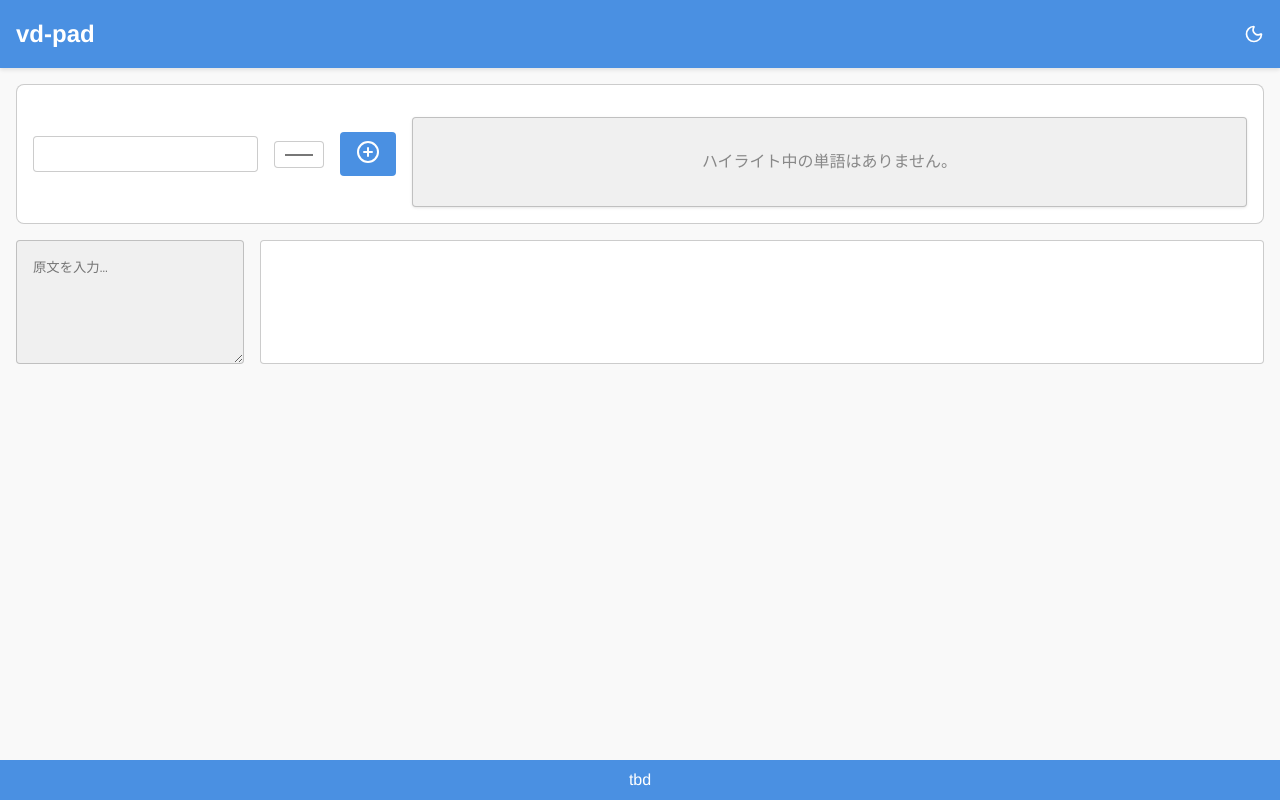
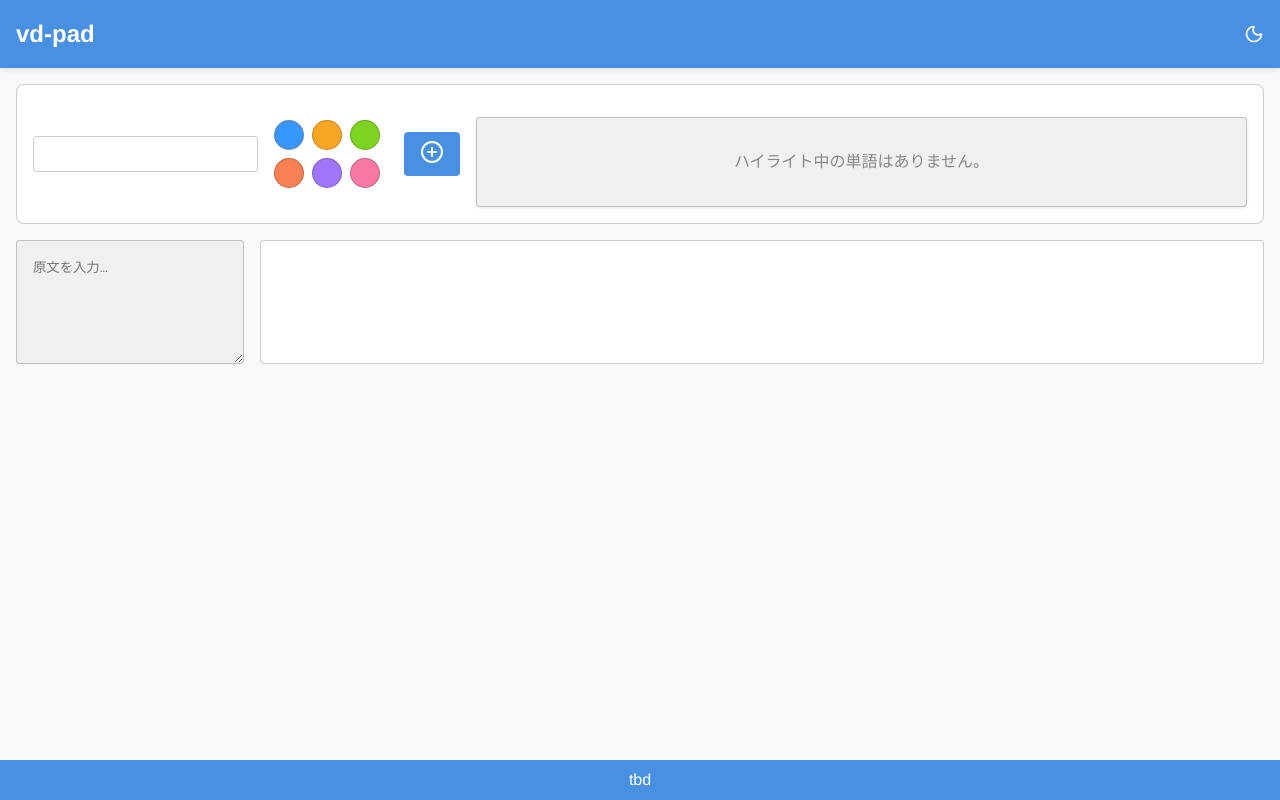
Before and after one commit to dot-ma801/vd-pad, a Vue app: page / in a window 1280 px wide. Built offline with nearby package versions, Linux system fonts and the light colour scheme; the HTML template or start-up script is replaced by a standard one.

Commit message:
[add] colorSelectorを追加

```diff
--- /dev/null
+++ b/src/components/ColorSelector.vue
@@ -0,0 +1,54 @@
+<script setup lang="ts">
+import { defaultColorList } from '@/config/colors'
+
+defineProps<{
+  modelValue: string
+}>()
+
+const emit = defineEmits<{
+  (e: 'update:modelValue', color: string): void
+}>()
+
+const selectColor = (color: string) => {
+  emit('update:modelValue', color)
+}
+</script>
+<template>
+  <div class="color-selector-container">
+    <div
+      v-for="color in defaultColorList"
+      :key="color"
+      class="color-marker"
+      :class="{ 'is-active': modelValue === color }"
+      :style="{ backgroundColor: color }"
+      @click="selectColor(color)"
+    ></div>
+  </div>
+</template>
+
+<style scoped>
+.color-selector-container {
+  --marker-size: 30px;
+
+  gap: 8px;
+  width: calc((var(--marker-size) + 8px) * 3);
+
+  display: flex;
+  flex-wrap: wrap;
+}
+
+.color-marker {
+  height: var(--marker-size);
+  width: var(--marker-size);
+
+  border-radius: 50%;
+  border: 1px solid var(--color-border);
+
+  cursor: pointer;
+}
+
+.color-marker.is-active {
+  border: 3px solid var(--color-primary);
+  border-radius: 50%;
+}
+</style>
--- a/src/components/WordColorForm.vue
+++ b/src/components/WordColorForm.vue
@@ -2,9 +2,11 @@
 import { ref } from 'vue'
 import type { KeyWordWithColor } from '@/types/wordTypes'
 import { CirclePlus } from 'lucide-vue-next'
+import ColorSelector from '@/components/ColorSelector.vue'
+import { defaultColorList } from '@/config/colors'
 
 const newName = ref('')
-const newColor = ref('#000000')
+const newColor = ref(defaultColorList[0])
 
 const emit = defineEmits<{
   (e: 'add', payload: KeyWordWithColor): void
@@ -15,7 +17,6 @@ const submit = () => {
   if (name) {
     emit('add', { word: name, color: newColor.value })
     newName.value = ''
-    newColor.value = '#000000'
   }
 }
 </script>
@@ -23,7 +24,7 @@ const submit = () => {
 <template>
   <form class="form-container" @submit.prevent="submit">
     <input v-model="newName" type="text" />
-    <input v-model="newColor" type="color" />
+    <ColorSelector v-model="newColor" />
     <button><CirclePlus /></button>
   </form>
 </template>
--- /dev/null
+++ b/src/config/colors.ts
@@ -0,0 +1,8 @@
+export const defaultColorList = [
+  '#3399FF',
+  '#F5A623',
+  '#7ED321',
+  '#F78154',
+  '#A076F9',
+  '#F778A1',
+]
```
